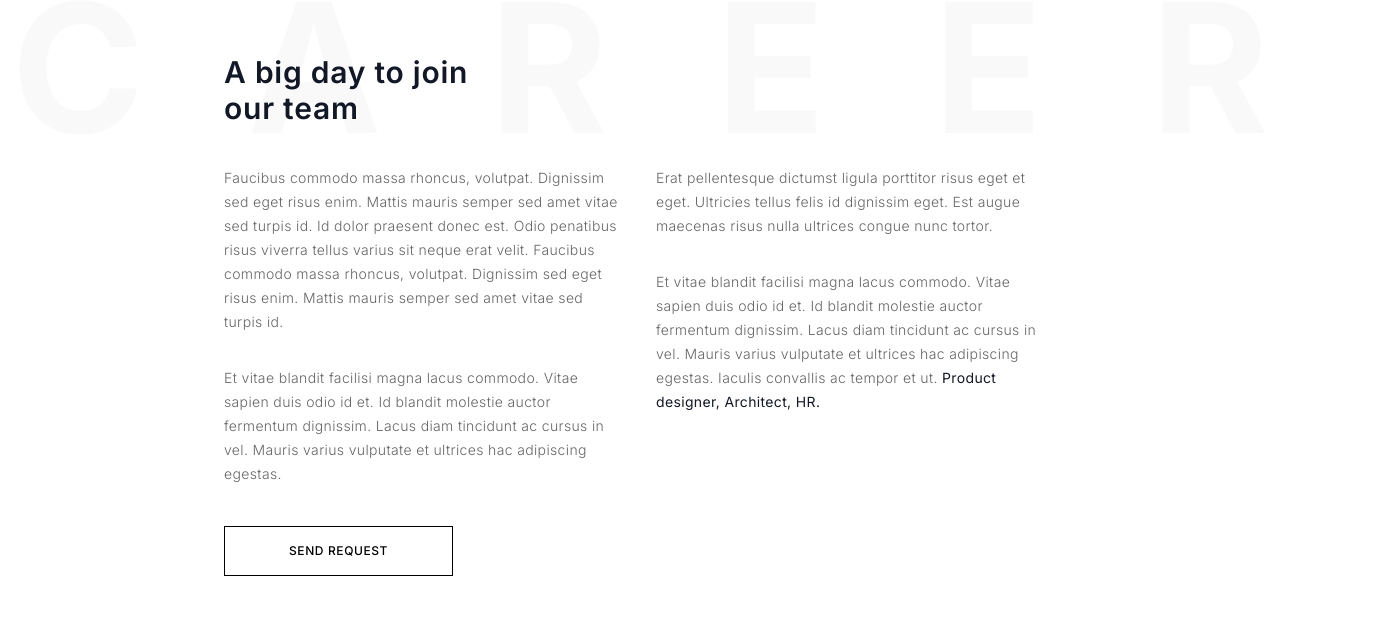
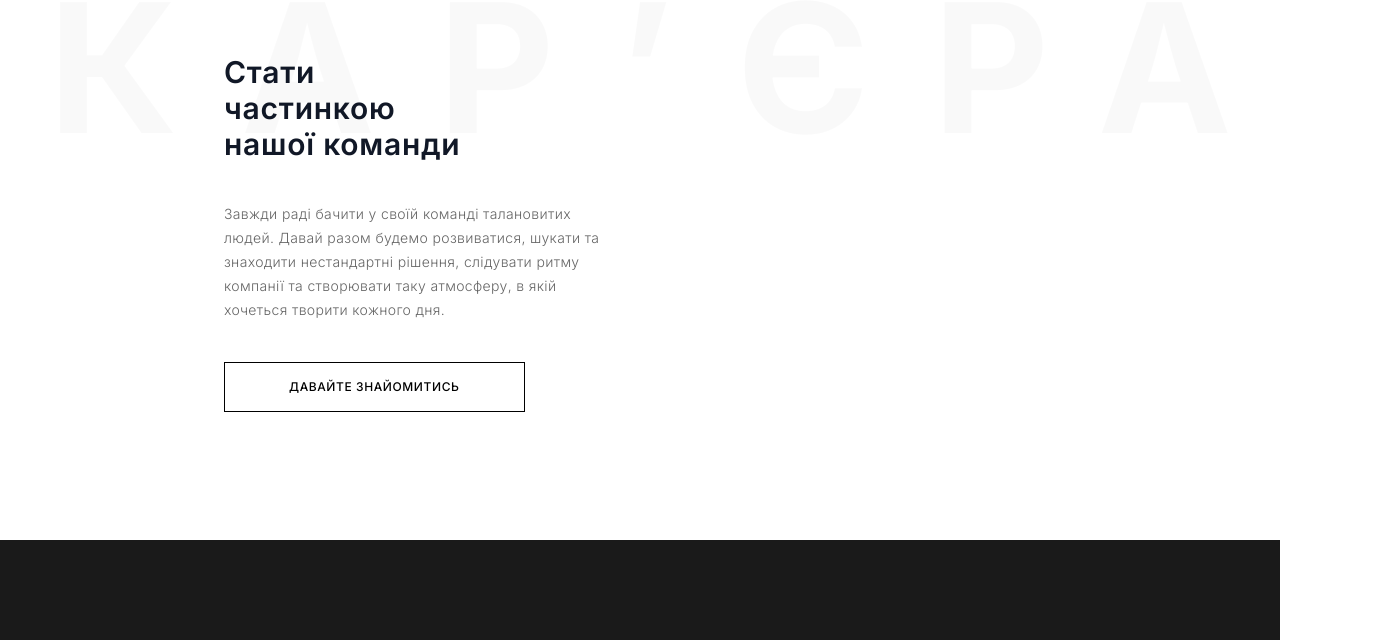
Before and after one commit to nikolaynizruhin/asty, a Next.js app: page / in a window 1280 px wide. Shown: the part 3340-3980 px from the top of the page, 1377 px wide, since content can reach past the window. Built offline with nearby package versions, Linux system fonts and the light colour scheme.

Commit message:
Update career

```diff
--- a/app/components/career.tsx
+++ b/app/components/career.tsx
@@ -2,48 +2,18 @@ export default function Career() {
   return (
     <div className="bg-white py-24 sm:py-32">
       <div className="flex justify-center">
-        <h1 className="text-[180px] font-bold tracking-[.6em] leading-none text-black opacity-[0.02] -mb-28 -mr-[.6em]">
-          CAREER
+        <h1 className="text-[180px] font-bold tracking-[.35em] leading-none text-black opacity-[0.02] -mb-28 -mr-[.35em]">
+          КАР’ЄРА
         </h1>
       </div>
       <div className="mx-auto max-w-4xl px-6 lg:px-8">
         <div className="mx-auto max-w-2xl lg:mx-0 lg:max-w-none">
-          <h2 className="mt-2 text-3xl font-semibold text-gray-900 sm:text-3xl max-w-[300px] tracking-wide">
-            A big day to join our team
+          <h2 className="mt-2 text-3xl font-semibold text-gray-900 sm:text-3xl max-w-[250px] tracking-wide">
+            Стати частинкою нашої команди
           </h2>
           <div className="mt-10 grid max-w-xl grid-cols-1 gap-8 text-sm tracking-wide font-light leading-6 text-[#666] lg:max-w-none lg:grid-cols-2">
             <div>
-              <p>
-                Faucibus commodo massa rhoncus, volutpat. Dignissim sed eget risus
-                enim. Mattis mauris semper sed amet vitae sed turpis id. Id dolor
-                praesent donec est. Odio penatibus risus viverra tellus varius sit
-                neque erat velit. Faucibus commodo massa rhoncus, volutpat.
-                Dignissim sed eget risus enim. Mattis mauris semper sed amet vitae
-                sed turpis id.
-              </p>
-              <p className="mt-8">
-                Et vitae blandit facilisi magna lacus commodo. Vitae sapien duis
-                odio id et. Id blandit molestie auctor fermentum dignissim. Lacus
-                diam tincidunt ac cursus in vel. Mauris varius vulputate et
-                ultrices hac adipiscing egestas.
-              </p>
-            </div>
-            <div>
-              <p>
-                Erat pellentesque dictumst ligula porttitor risus eget et eget.
-                Ultricies tellus felis id dignissim eget. Est augue maecenas risus
-                nulla ultrices congue nunc tortor.
-              </p>
-              <p className="mt-8">
-                Et vitae blandit facilisi magna lacus commodo. Vitae sapien duis
-                odio id et. Id blandit molestie auctor fermentum dignissim. Lacus
-                diam tincidunt ac cursus in vel. Mauris varius vulputate et
-                ultrices hac adipiscing egestas. Iaculis convallis ac tempor et
-                ut.{" "}
-                <strong className="text-gray-900">
-                  Product designer, Architect, HR.
-                </strong>
-              </p>
+              Завжди раді бачити у своїй команді талановитих людей. Давай разом будемо розвиватися, шукати та знаходити нестандартні рішення, слідувати ритму компанії та створювати таку атмосферу, в якій хочеться творити кожного дня.
             </div>
           </div>
           <div className="mt-10 flex">
@@ -51,7 +21,7 @@ export default function Career() {
               href="#"
               className="border border-black bg-white px-16 py-4 text-xs tracking-wider font-medium text-black hover:text-white hover:bg-black"
             >
-              SEND REQUEST
+              ДАВАЙТЕ ЗНАЙОМИТИСЬ
             </a>
           </div>
         </div>
```
